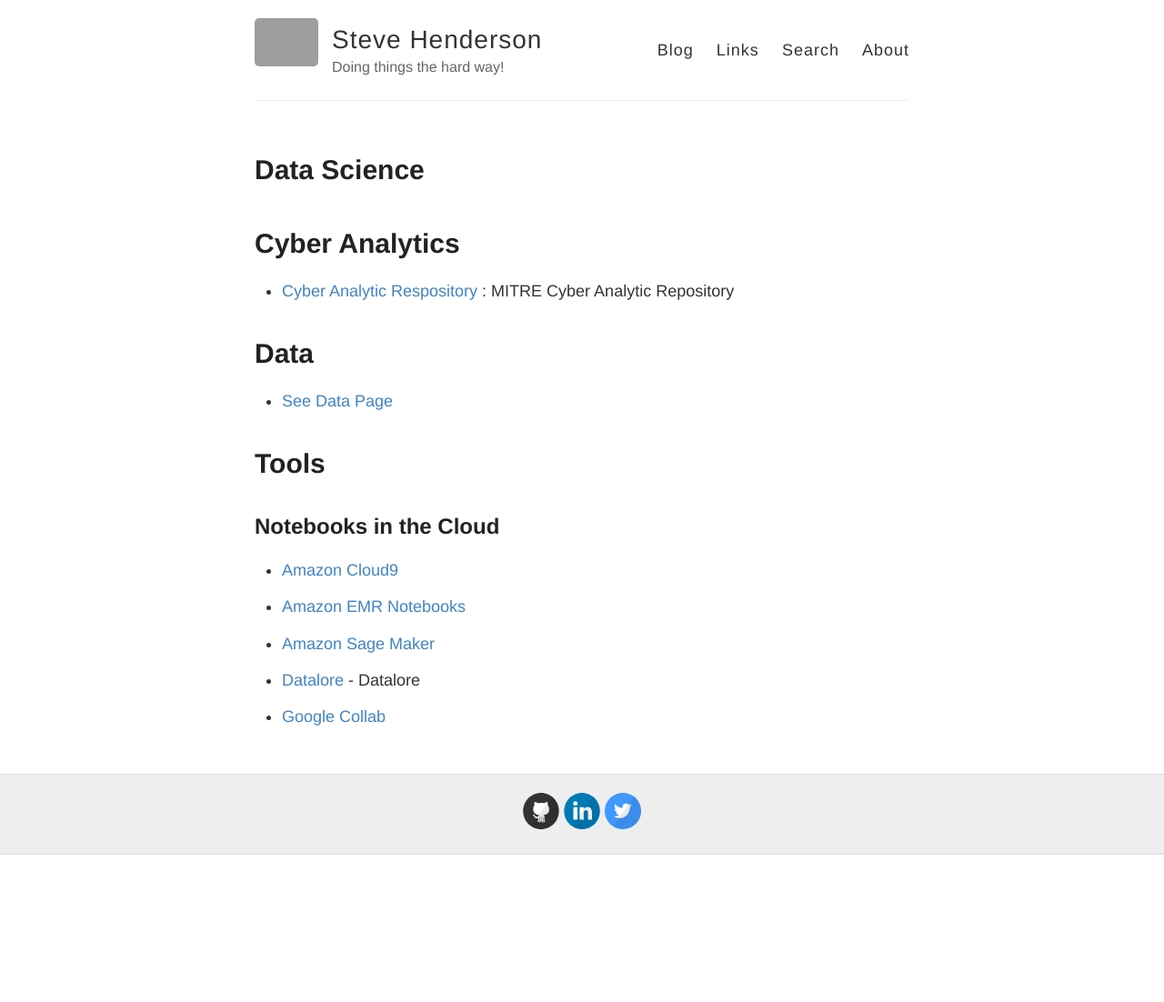
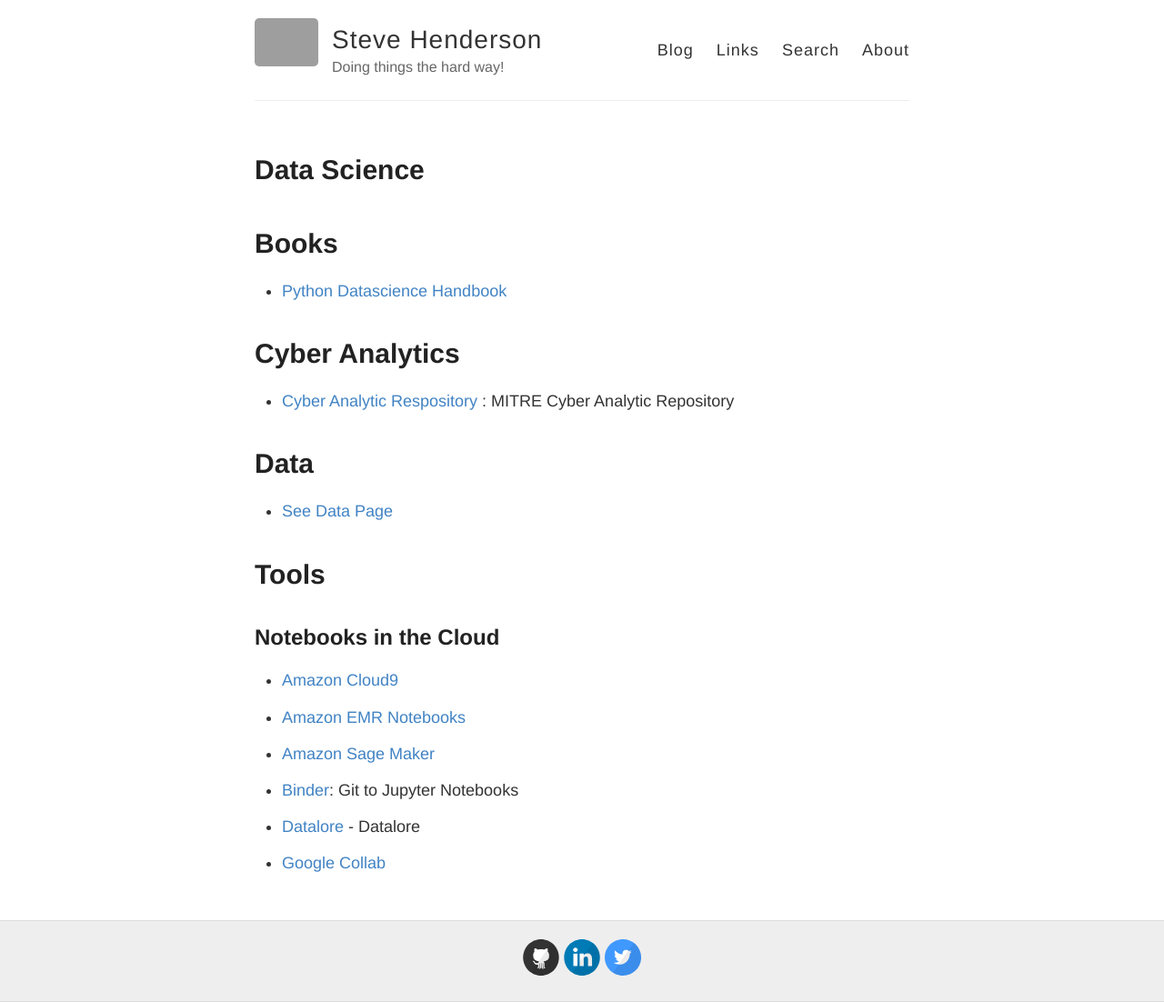
Before and after one commit to stevehenderson/stevehenderson.github.io, a Jekyll site: the page built from datascience.md, in a window 1280 px wide. Shown: the whole page at 91% size. Built offline with Jekyll 4.4.1, drawn with Linux system fonts in a browser that asks for light colours; before the commit the page ends 940 px from its top, so only the background shows below that; grey boxes are pictures that could not be loaded.

Commit message:
Update datascience.md

```diff
--- a/datascience.md
+++ b/datascience.md
@@ -3,6 +3,9 @@
 title: Data Science
 permalink: /datascience/
 ---
+
+# Books
+  * [Python Datascience Handbook](https://jakevdp.github.io/PythonDataScienceHandbook/)
 
 # Cyber Analytics
    * [Cyber Analytic Respository](https://car.mitre.org/) : MITRE Cyber Analytic Repository
@@ -13,7 +16,6 @@
 
 # Tools
 
-
 ## Notebooks in the Cloud
 
    * [Amazon Cloud9](https://aws.amazon.com/cloud9/)
@@ -22,6 +24,8 @@
 
    * [Amazon Sage Maker](https://aws.amazon.com/blogs/aws/amazon-sagemaker-studio-the-first-fully-integrated-development-environment-for-machine-learning/)
 
+   * [Binder](https://mybinder.org/): Git to Jupyter Notebooks
+
    * [Datalore](https://datalore.io/) - Datalore
 
    * [Google Collab](https://colab.research.google.com/?utm_source=scs-index)
```
